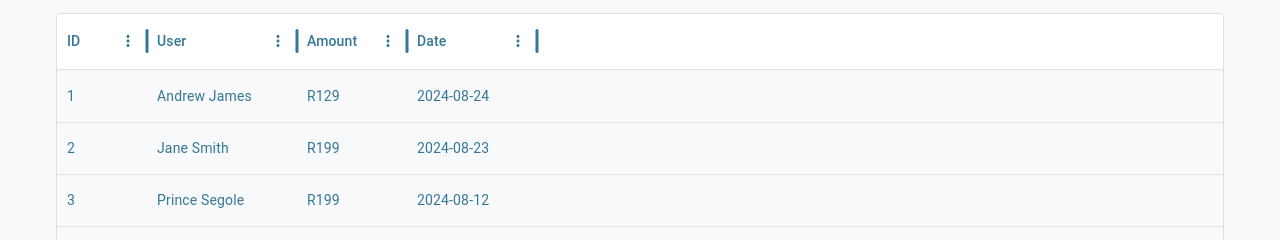
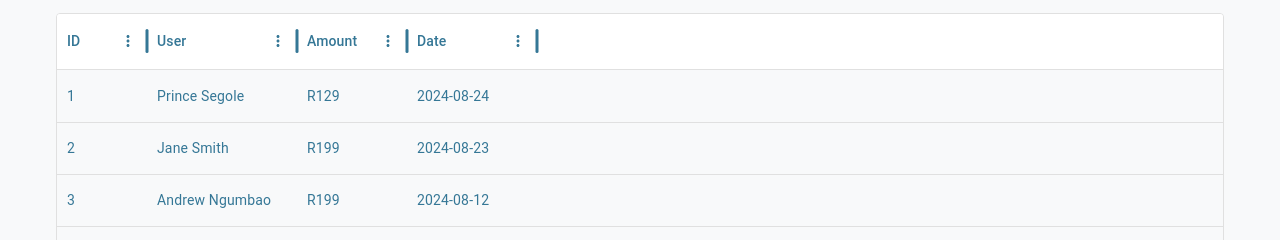
Before and after one commit to BrotherKayman/SEO_Checker, a React (Vite) app in the folder seo_checker/: page /admin in a window 1280 px wide. Shown: the part 712-952 px from the top of the page. Built offline with nearby package versions, Linux system fonts and the light colour scheme.

Commit message:
update chart style

```diff
--- a/seo_checker/src/components/pages/Dashboard/admin.tsx
+++ b/seo_checker/src/components/pages/Dashboard/admin.tsx
@@ -26,9 +26,9 @@ const AdminDashboard: React.FC = () => {
   const [page, setPage] = useState(0);
 
   const transactions = [
-    { id: 1, user: 'Andrew James', amount: 'R129', date: '2024-08-24' },
+    { id: 1, user: 'Prince Segole', amount: 'R129', date: '2024-08-24' },
     { id: 2, user: 'Jane Smith', amount: 'R199', date: '2024-08-23' },
-    { id: 3, user: 'Prince Segole', amount: 'R199', date: '2024-08-12' },
+    { id: 3, user: 'Andrew Ngumbao', amount: 'R199', date: '2024-08-12' },
     { id: 4, user: 'Veronica Madison', amount: 'R99', date: '2024-07-10' },
     { id: 5, user: 'Moses Adams', amount: 'R49', date: '2024-07-07' },
     { id: 6, user: 'John Modise', amount: 'R199', date: '2024-07-07' },
```
